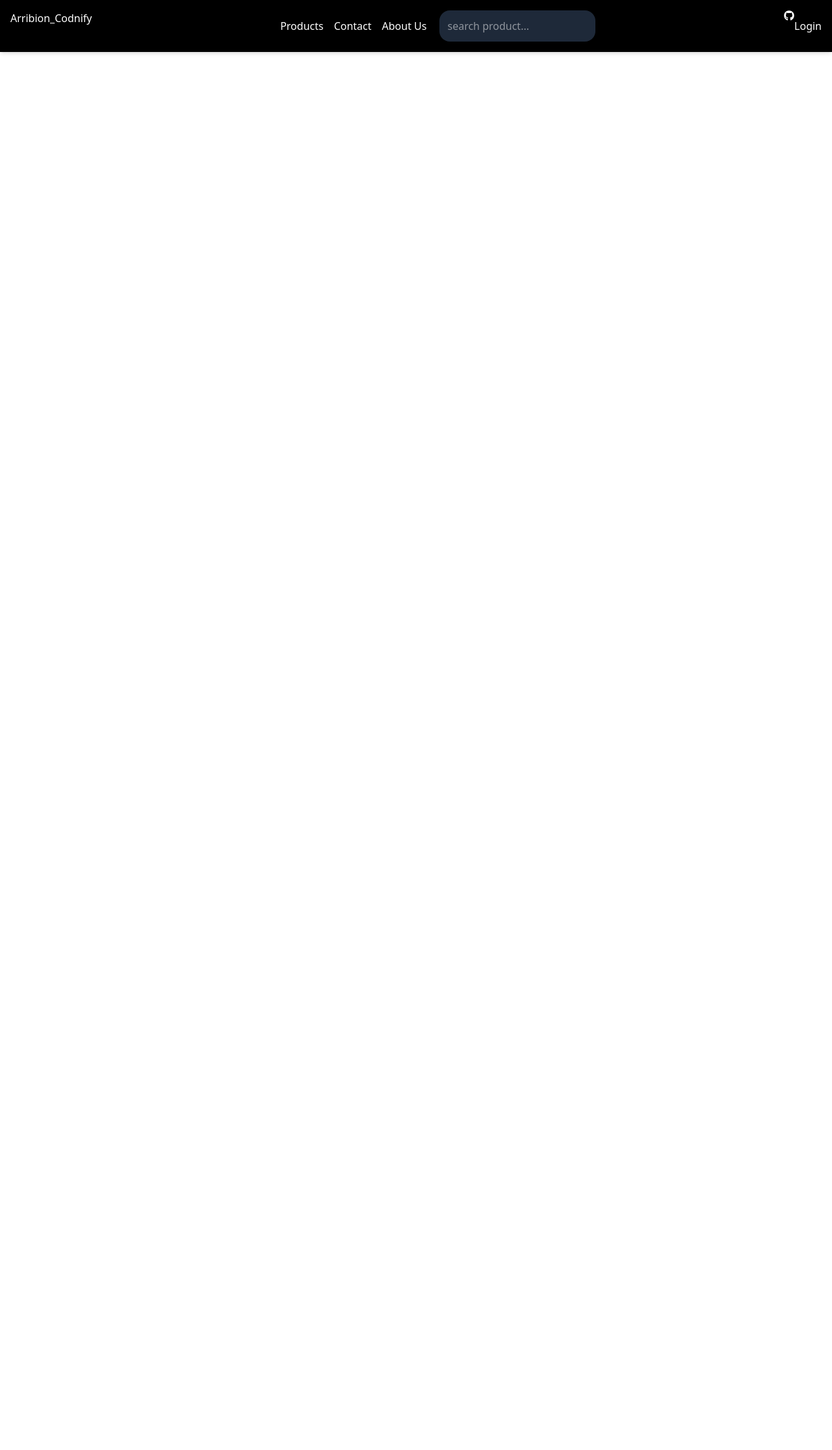
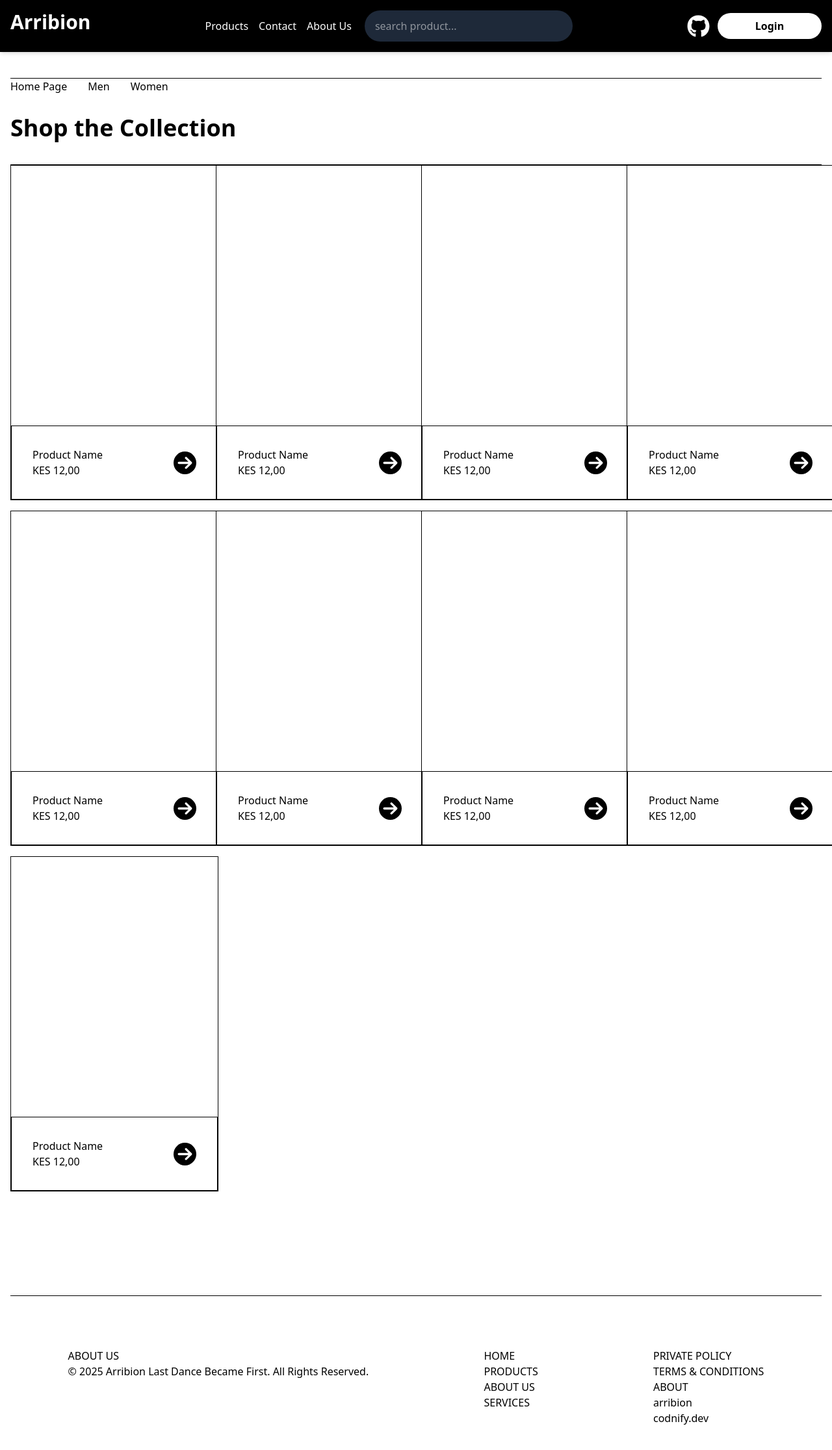
Before and after one commit to arribion-link/modern-minimalist-ecommerce, a React (Vite) app: page /products in a window 1280 px wide. Shown: the top 2232 px of the page at 65% size. Before the commit the page ends 800 px from the top, so only its background shows below. Built offline with nearby package versions, Linux system fonts and the light colour scheme.

Commit message:
updated ui and added product page

```diff
--- a/src/App.tsx
+++ b/src/App.tsx
@@ -1,16 +1,19 @@
 import { Routes, Route } from "react-router-dom";
 import Home from "./pages/Home";
 import Header from "./components/partials/Header";
+import Footer from "./components/partials/Footer";
+import ProductsPage from "./pages/ProductsPage";
 const App = () => {
   return (
     <>
-      <Header/>
+      <Header />
       <Routes>
-        <Route path="/" element={<Home/>}></Route>
+        <Route path="/" element={<Home />}></Route>
+        <Route path="/products" element={<ProductsPage />}></Route>
       </Routes>
-
+      <Footer />
     </>
-  )
+  );
 }
 
 export default App
--- a/src/components/partials/Footer.tsx
+++ b/src/components/partials/Footer.tsx
@@ -1,11 +1,57 @@
 const Footer = () => {
   return (
     <>
-      <footer>
+      <footer className="p-4 min-h-[50vh] pt-[10em]">
+         <hr />
+        <div className="flex justify-around py-20">
+          <div>
 
+            <h1>ABOUT US</h1>
+            <p className="">
+              &copy; <span>{new Date().getFullYear()}</span> Arribion Last Dance
+              Became First. All Rights Reserved.
+            </p>
+          </div>
+          <div>
+            <ul>
+              <li>
+                <a href="">HOME</a>
+              </li>
+              <li>
+                <a href="">PRODUCTS</a>
+              </li>
+              <li>
+                <a href="">ABOUT US</a>
+              </li>
+              <li>
+                <a href="">SERVICES</a>
+              </li>
+            </ul>
+          </div>
+          <div>
+            <ul>
+              <li>
+                <a href="">PRIVATE POLICY</a>
+              </li>
+              <li>
+                <a href="">TERMS & CONDITIONS</a>
+              </li>
+              <li>
+                <a href="">ABOUT</a>
+              </li>
+              <li>
+                <a href="">arribion</a>
+              </li>
+              <li>
+                <a href="">codnify.dev</a>
+              </li>
+            </ul>
+          </div>
+        </div>
+        <hr />
       </footer>
     </>
-  )
+  );
 }
 
 export default Footer
--- a/src/components/partials/Header.tsx
+++ b/src/components/partials/Header.tsx
@@ -4,13 +4,13 @@ import { FaGithub } from "react-icons/fa";
 const Header = () => {
   return (
     <header className=" flex justify-between p-4 fixed top-0 left-0 right-0 z-50 bg-black text-white w-full shadow-md">
-      <div className="">
-        <Link to="">Arribion_Codnify</Link>
+      <div className="font-bold text-3xl">
+        <Link to="">Arribion</Link>
       </div>
       <nav className="flex gap-5 items-center">
         <ul className="flex gap-4">
           <li className="nav-link">
-            <NavLink to="">Products</NavLink>
+            <NavLink to="/products">Products</NavLink>
           </li>
           <li className="nav-link">
             <NavLink to="">Contact</NavLink>
@@ -21,9 +21,9 @@ const Header = () => {
         </ul>
         <SearchBar />
       </nav>
-      <div className="flex gap-03">
-        <FaGithub />
-        <button>Login</button>
+      <div className="flex gap-3 items-center">
+        <FaGithub size={35} />
+        <button className="text-black bg-white w-[10em] p-2 rounded-4xl font-bold">Login</button>
       </div>
     </header>
   );
--- a/src/components/ui/CallToAction.tsx
+++ b/src/components/ui/CallToAction.tsx
@@ -3,14 +3,14 @@
 const CallToAction = () => {
   return (
     <>
-      <section className="rounded-2xl min-h-[60vh] bg-black m-4 p-[1em]">
-        <div className="text-white ">
-            <h1>Find Your Perfect Fit</h1>
+      <section className="rounded-2xl min-h-[40vh] bg-black my-20 mx-4 p-[1em]">
+        <div className="text-white text-center ">
+            <h1 className="font-bold text-6xl my-5">Find Your Perfect Fit</h1>
             <p>
-                Discover our curated collection of timeless essentials designed to
+                Discover our curated collection of timeless essentials <br /> designed to
                 make you feel your best.
             </p>
-            <button className="bg-white text-black p-4 w-80">Find Your Perfect Fit</button>
+            <button className="bg-white text-black p-2 w-80 m-4 font-bold">Find Your Perfect Fit</button>
         </div>
       </section>
     </>
--- a/src/components/ui/HomeProduct.tsx
+++ b/src/components/ui/HomeProduct.tsx
@@ -4,7 +4,7 @@ import ProductCard from './ProductCard'
 const HomeProduct = () => {
   return (
     <>
-      <section className="bg-blue-50 min-h-60 mx-[1em] rounded-2xl ">
+      <section className="bg-gray-50 min-h-60 mx-[1em] rounded-2xl p-8 ">
         <h1 className="text-center font-bold text-5xl m-9 text-blue-400">
           FEATURED PRODUCT
         </h1>
@@ -13,11 +13,6 @@ const HomeProduct = () => {
           <ProductCard />
           <ProductCard />
           <ProductCard />
-          {/* <ProductCard />
-          <ProductCard />
-          <ProductCard />
-          <ProductCard />
-          <ProductCard /> */}
         </div>
       </section>
     </>
--- a/src/components/ui/ProductCard.tsx
+++ b/src/components/ui/ProductCard.tsx
@@ -1,11 +1,23 @@
-import React from 'react'
+import { FaCircleArrowRight } from "react-icons/fa6";
 
 const ProductCard = () => {
   return (
-    <div className='border min-w-[20em] min-h-[30em] bg-white'>
+    <div className="border min-w-[20em] min-h-[30em] bg-white pt-100">
+      <div className="top-full border p-8">
+        <div className="flex justify-between items-center">
+          <div>
+            <h1>Product Name</h1>
+            <p>
+              KES <span>12,00</span>
+            </p>
+          </div>
+          <div>
+            <FaCircleArrowRight size={35} />
+          </div>
+        </div>
+      </div>
+    </div>
+  );
+};
 
-    </div>
-  )
-}
-
-export default ProductCard
+export default ProductCard;
--- /dev/null
+++ b/src/components/ui/ProductPageHeader.tsx
@@ -0,0 +1,26 @@
+import { Link } from "react-router-dom"
+
+const ProductPageHeader = () => {
+  return (
+    <>
+      <hr />
+      <div>
+        <ul className="flex gap-8">
+          <li>
+            <Link to="">Home Page</Link>
+          </li>
+          <li>
+            <Link to="">Men</Link>
+          </li>
+          <li>
+            <Link to="">Women</Link>
+          </li>
+        </ul>
+        <h1 className="text-4xl font-bold mb-9 mt-8">Shop the Collection</h1>
+      </div>
+      <hr />
+    </>
+  );
+}
+
+export default ProductPageHeader
--- a/src/components/ui/SearchBar.tsx
+++ b/src/components/ui/SearchBar.tsx
@@ -2,12 +2,16 @@
 const SearchBar = () => {
   return (
     <>
-        <div className="bg-gray-800 rounded-2xl p-3 w-60">
-            <label htmlFor="search"></label>
-            <input type="search" placeholder='search product...' / >
-        </div>
+      <div className="bg-gray-800 rounded-4xl py-3 w-[20em] px-4 ">
+        <label htmlFor="search"></label>
+        <input
+          type="search"
+          placeholder="search product..."
+          className="w-full focus:outline-none"
+        />
+      </div>
     </>
-  )
+  );
 }
 
 export default SearchBar
--- a/src/pages/Home.tsx
+++ b/src/pages/Home.tsx
@@ -10,12 +10,12 @@ const Home = () => {
           <h1 className="text-[clamp(2rem, 5vw, 4rem)] font-bold text-8xl">
             LAST DANCE
           </h1>
-          <p className="">
+          <p className="text-gray-500 text-2xl my-4">
             {" "}
-            Sustainably sourced, ethically made. Discover everyday essentials
+            Sustainably sourced, ethically made. <br /> Discover everyday essentials
             that feel good and do good.
           </p>
-          <button>GET STARTED</button>
+          <button className="border-2 w-80 hover:text-blue-600 p-3 mt-5">GET STARTED</button>
         </div>
         <div>
           <img src={hero_image} alt="" className="rounded-2xl max-w-98 block" />
--- /dev/null
+++ b/src/pages/ProductsPage.tsx
@@ -0,0 +1,24 @@
+import ProductPageHeader from "../components/ui/ProductPageHeader"
+import ProductCard from "../components/ui/ProductCard"
+const ProductsPage = () => {
+  return (
+    <>
+      <section className="mt-30 mx-4">
+        <ProductPageHeader />
+        <div className="grid grid-cols-[repeat(4,minmax(250px,1fr))] gap-4">
+          <ProductCard />
+          <ProductCard />
+          <ProductCard />
+          <ProductCard />
+          <ProductCard />
+          <ProductCard />
+          <ProductCard />
+          <ProductCard />
+          <ProductCard />
+        </div>
+      </section>
+    </>
+  );
+}
+
+export default ProductsPage
```
